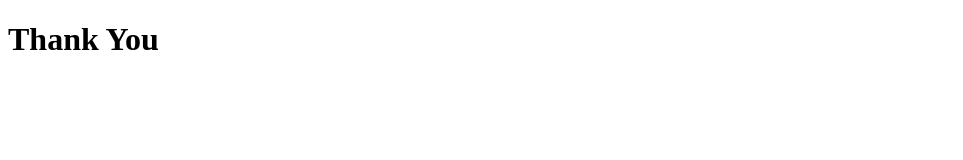
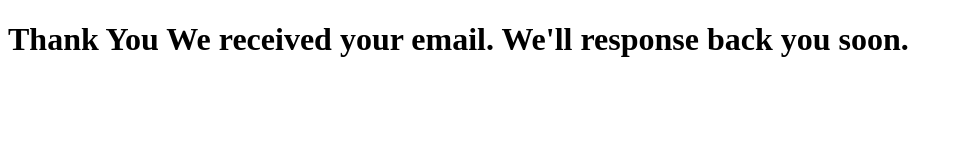
Before and after one commit to lasithadilshan/contact-form.github.io, a plain HTML site: page thankyou.html in a window 1280 px wide. Shown: the whole page, without its empty margins (0-963 px from the left). Drawn offline with Linux system fonts and the light colour scheme.

```diff
--- a/thankyou.html
+++ b/thankyou.html
@@ -8,7 +8,7 @@
 </head>
 <body>
     <p>
-        <h1>Thank You</h1>
+        <h1>Thank You We received your email. We'll response back you soon.</h1>
     </p>
 </body>
 </html>
```
Also changed, not shown: index.html (+1 -1 lines).
